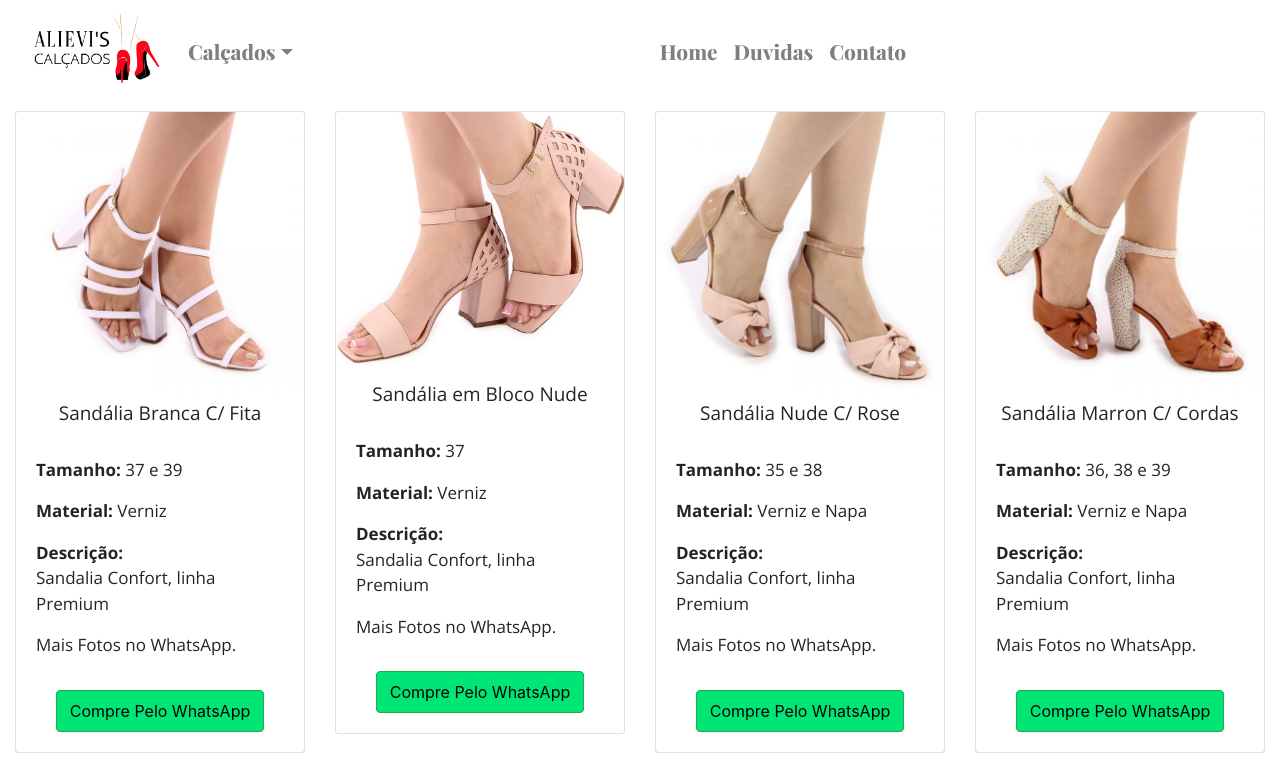
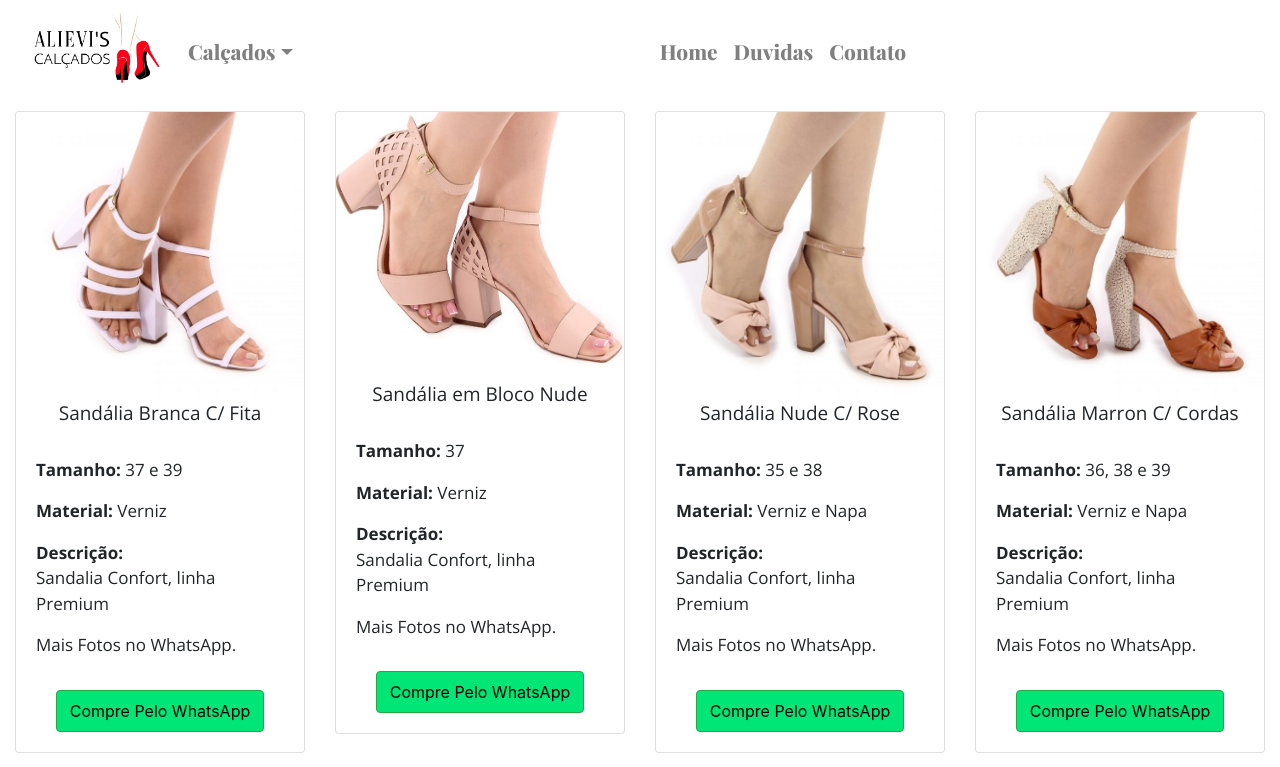
Before and after one commit to jaisonluizaliev/site-catalogo-alievis-calcados, a Next.js app: page /sandalias in a window 1280 px wide. Shown: the top 767 px of the page. Built offline with nearby package versions, Linux system fonts and the light colour scheme.

Commit message:
adjust image

```diff
--- a/components/CardWithWab/index.js
+++ b/components/CardWithWab/index.js
@@ -6,7 +6,7 @@ export default function CardWithWab(props) {
   return (
     <>
       <Card className="mt-2 mb-2">
-        <div className="w-100 mx-auto pb-3" style={{maxHeight: '290px'}}>
+        <div className="w-100 mx-auto pb-3" style={{ maxHeight: '290px' }} >
           <Card.Img src={props.src} alt={props.alt} />
         </div>
         <Card.Title className="text-center h5 font-weight-normal font-1 font-1-md font-1-lg">
--- a/components/Carousel/index.js
+++ b/components/Carousel/index.js
@@ -45,9 +45,9 @@ export default function CarouselComp() {
         <Carousel.Item interval={2000}>
           <a href="/sandalias">
             <img
-              style={{maxHeight: '79vh'}}
+            style={{paddingTop: '100px'}}
               className="d-block mx-auto carousel-vh-mob carousel-t"
-              src="/sandalia-bloco-pagina.jpeg"
+              src="/sandalia-bloco-home.jpeg"
               alt="sandalia em bloco"
             />
           </a>
--- a/pages/_app.js
+++ b/pages/_app.js
@@ -25,7 +25,7 @@ function MyApp({ Component, pageProps }) {
   return (
     <>
       <Head>
-        <meta charset="UTF-8"/>
+        <meta charSet="UTF-8"/>
         <meta name="viewport" content="width=device-width, initial-scale=1"/>
         <meta name='description' content="Calçados Alievi's" />
         <meta name="generator" content="Nextjs,react" />
--- a/pages/sandalias/index.js
+++ b/pages/sandalias/index.js
@@ -18,7 +18,7 @@ export default function Sandalias() {
         </Col>
         <Col>
           <CardWithWab
-            src="/sandalia-bloco-pagina.jpeg"
+            src="/sandalia-bloco-home.jpeg"
             alt="sandalia-branca"
             titulo="Sandália em Bloco Nude"
             tamanho="37"
```
Also changed, not shown: public/sandalia-bloco-home.jpeg (added), public/sandalia-bloco-pagina.jpeg (deleted).
